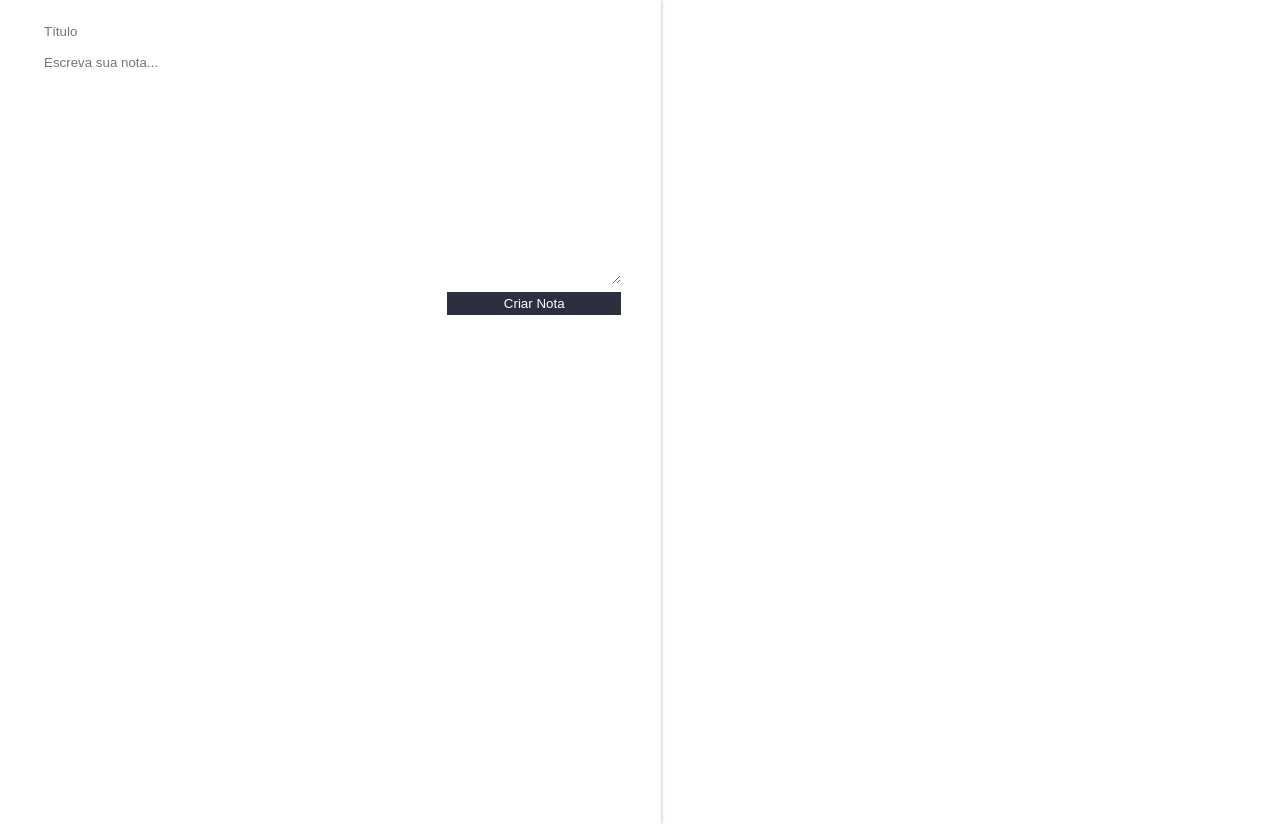
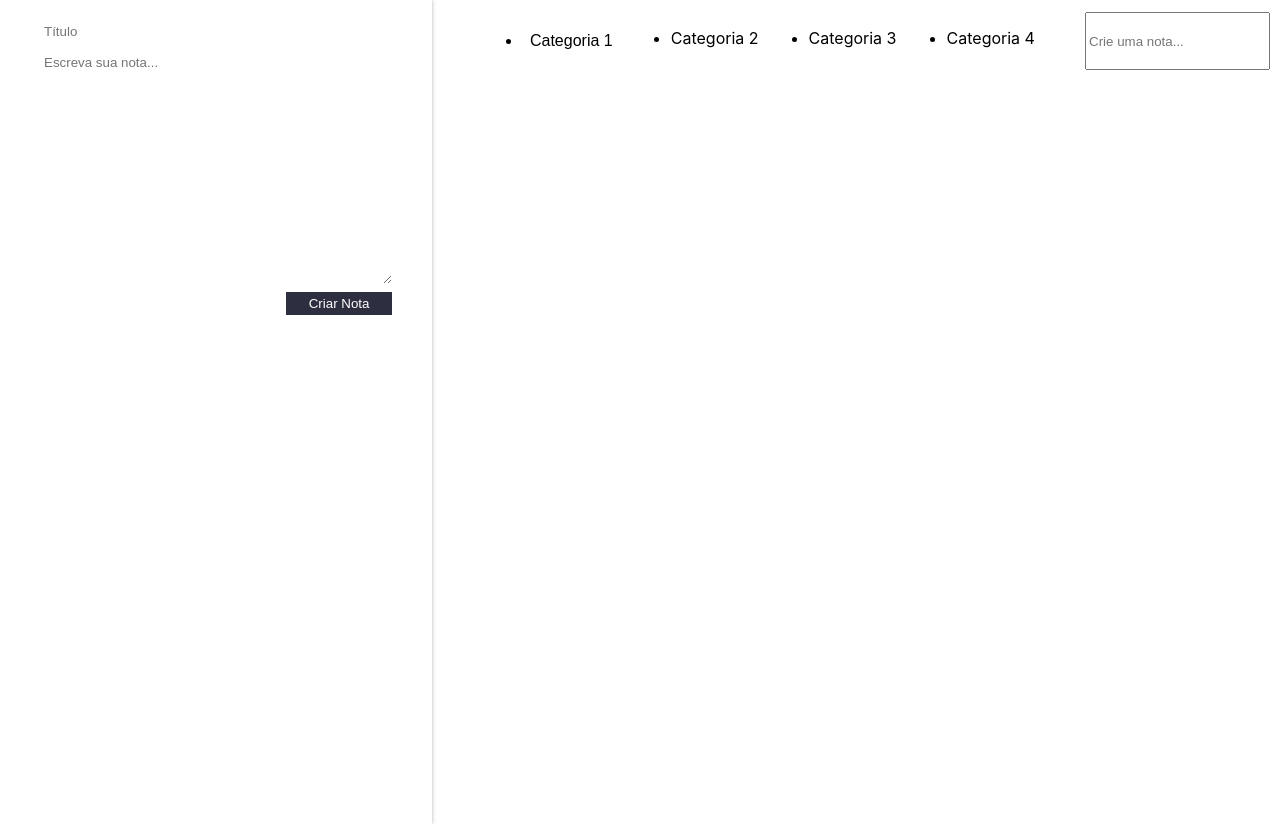
Before and after one commit to leosec/ceep, a React (Create React App) app: page / in a window 1280 px wide. Built offline with nearby package versions, Linux system fonts and the light colour scheme.

Commit message:
Implementação Front da Lista de categorias front e css do componente

```diff
--- a/src/App.js
+++ b/src/App.js
@@ -1,41 +1,45 @@
 import ListaDeNotas from "./components/ListaDeNotas";
 import FormularioCadastro from "./components/FormularioCadastro";
+import ListaDeCategorias from "./components/ListaDeCategorias";
 import { Component } from "react";
 import "./assets/App.css";
 
 class App extends Component {
 
-  constructor(){
+  constructor() {
     super();
 
     this.state = {
-      notas:[]
+      notas: []
     }
   }
 
-  criarNota(titulo, texto){
-    const novaNota = {titulo, texto};
-    const novoArrayNotas = [...this.state.notas,novaNota];
+  criarNota(titulo, texto) {
+    const novaNota = { titulo, texto };
+    const novoArrayNotas = [...this.state.notas, novaNota];
     const novoEstado = {
-      notas:novoArrayNotas
+      notas: novoArrayNotas
     }
     this.setState(novoEstado)
   }
 
-  deletarNota(indice){
+  deletarNota(indice) {
     let arrayNotas = this.state.notas;
-    arrayNotas.splice(indice,1);
+    arrayNotas.splice(indice, 1);
 
-    this.setState({notas:arrayNotas})
+    this.setState({ notas: arrayNotas })
   }
 
-  render(){
+  render() {
     return (
       <section className="conteudo">
         <FormularioCadastro criarNota={this.criarNota.bind(this)} />
-        <ListaDeNotas
-        apagarNota={this.deletarNota.bind(this)}
-        notas={this.state.notas}/>
+        <main className="conteudo-principal">
+          <ListaDeCategorias />
+          <ListaDeNotas
+            apagarNota={this.deletarNota.bind(this)}
+            notas={this.state.notas} />
+        </main>
       </section>
     );
   }
--- a/src/assets/App.css
+++ b/src/assets/App.css
@@ -1,3 +1,7 @@
 .conteudo{
     display: flex;
 }
+
+.conteudo-principal{
+    flex-grow: 3;
+}
--- /dev/null
+++ b/src/components/ListaDeCategorias/ListaDeCategorias.jsx
@@ -0,0 +1,21 @@
+import React, { Component } from "react";
+import "./estilo.css";
+
+class ListaDeCategorias extends Component {
+
+    render() {
+        return (
+            <section className="lista-categorias">
+                <ul className="lista-categorias_lista">
+                    <li className="lista-categorias_item">Categoria 1</li>
+                    <li>Categoria 2</li>
+                    <li>Categoria 3</li>
+                    <li>Categoria 4</li>
+                </ul>
+                <input type="text" className="lista-categorias_input" placeholder="Crie uma nota..." />
+            </ section>
+        );
+    }
+}
+
+export default ListaDeCategorias;
--- /dev/null
+++ b/src/components/ListaDeCategorias/estilo.css
@@ -0,0 +1,19 @@
+.lista-categorias{
+    display: flex;
+    flex-direction: row;
+    margin-top: 12px;
+}
+.lista-categorias_lista{
+    flex: 1;
+    display: flex;
+    flex-direction: row;
+    justify-content: space-evenly;
+}
+.lista-categorias_item{
+    padding: 4px 8px;
+    border-radius: 10px;
+    font-family: Arial, Helvetica, sans-serif;
+}
+.lista-categorias_input{
+    margin-right: 10px;
+}
--- /dev/null
+++ b/src/components/ListaDeCategorias/index.js
@@ -0,0 +1,2 @@
+import ListaDeCategorias from "./ListaDeCategorias.jsx";
+export default ListaDeCategorias;
```
